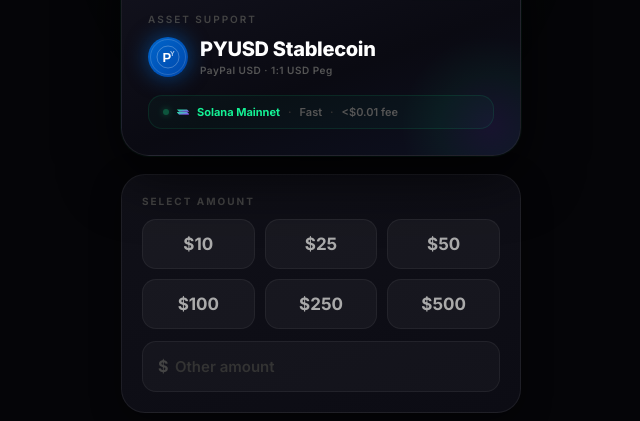
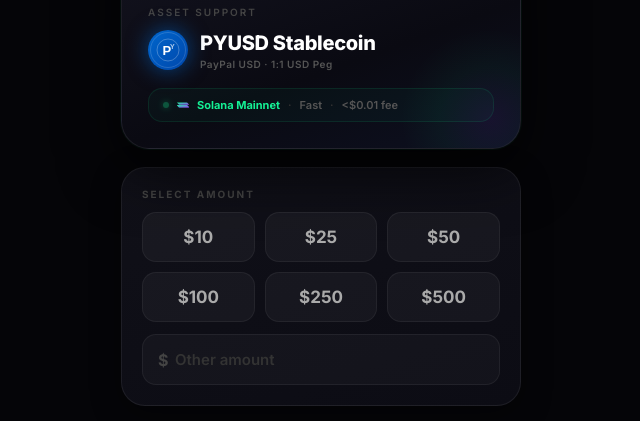
Before and after one commit to taylorjamesbusiness/venmo-paypal.com, a plain HTML site: page index.html in a window 1280 px wide. Shown: the part 151-572 px from the top of the page, without its empty margins (319-959 px from the left). Drawn offline with Linux system fonts and the light colour scheme.

Commit message:
Refactor body styles and remove background animation
Removed background pulse effect and adjusted body padding and wrapper transformation.

```diff
--- a/index.html
+++ b/index.html
@@ -36,17 +36,17 @@
             overflow: hidden;
         }
 
-        body::before {
-            content: '';
-            position: fixed;
-            top: -30%; left: 50%;
-            transform: translateX(-50%);
-            width: 600px; height: 600px;
-            background: radial-gradient(ellipse, rgba(20,241,149,0.04) 0%, transparent 70%);
-            pointer-events: none;
-            animation: bgPulse 8s ease-in-out infinite;
+        body {
+    min-height: 100dvh;
+    display: flex;
+    align-items: flex-start;   /* আগে center ছিল */
+    justify-content: center;
+    background: var(--bg);
+    font-family: 'Inter', -apple-system, BlinkMacSystemFont, sans-serif;
+    color: var(--text);
+    padding: 12px 12px 20px;   /* নিচে একটু বেশি padding */
+    overflow-x: hidden;        /* শুধু horizontal বন্ধ, vertical open */
 }
-        @keyframes bgPulse { 0%,100% { opacity: 0.5; } 50% { opacity: 1; } }
 
 .wrapper {
     width: 100%;
@@ -56,7 +56,7 @@
     gap: 18px;
     position: relative;
     z-index: 1;
-            transform: translateY(-26px); /* layout উপরে তোলা */
+    transform: translateY(-8px);  /* -26px → অনেক কম, প্রায় center */
 }
 
         /* ===== HEADER ===== */
```
Lines whose indentation alone changed are shown as unchanged.
